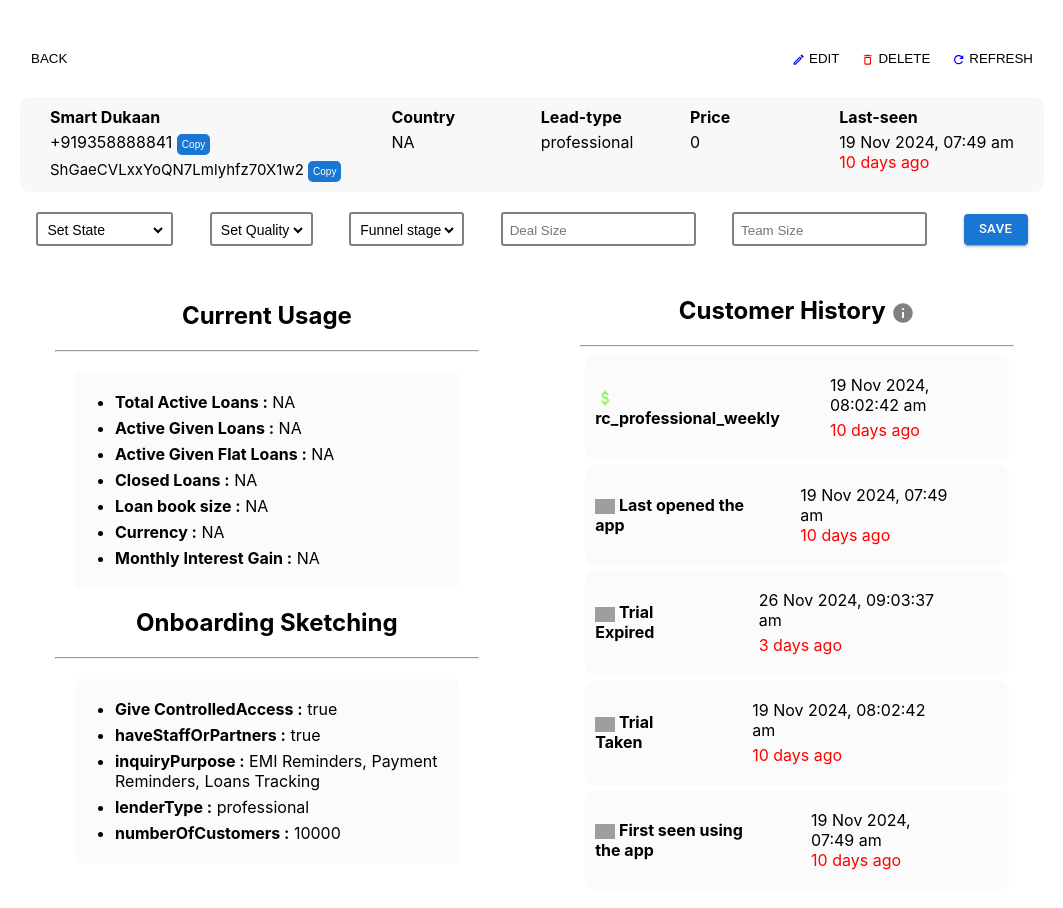
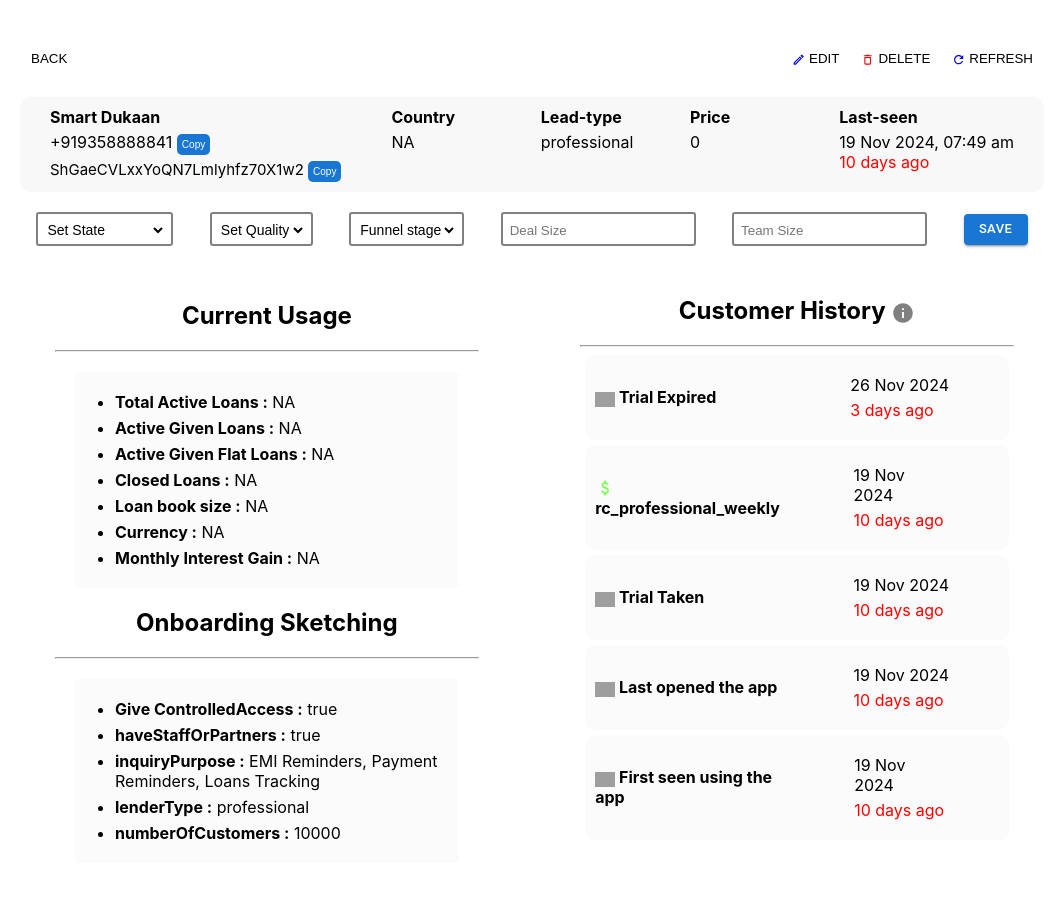
Before and after one commit to bavaniganga/react-fb-dash, a React (Create React App) app: page / in a window 1280 px wide. Shown: the top 908 px of the page, without its empty margins (108-1171 px from the left). Built offline with nearby package versions, Linux system fonts and the light colour scheme; grey boxes are pictures that could not be loaded.

Commit message:
customer history table arranged based on time

```diff
--- a/src/components/UTCdatechange-to-indian.js
+++ b/src/components/UTCdatechange-to-indian.js
@@ -52,7 +52,7 @@
 
 import React from "react";
 
-const DateComponent = ({ date }) => {
+const DateComponent = ({ date, showTime = false }) => {
   if (!date) {
     console.error("Invalid `date` prop:", date);
     return <div>No valid data provided</div>;
@@ -77,23 +77,32 @@
     diffInDays === 0 ? "Today" : rtf.format(-diffInDays, "day");
 
   // Format the date in IST without the comma after the day
-  const options = {
+  const dateoptions = {
     timeZone: "Asia/Kolkata", // Set to IST
     year: "numeric",
     month: "short",
     day: "numeric",
+    // hour: "2-digit",
+    // minute: "2-digit",
+    // hour12: true,
+  };
+  const timeOptions = {
+    timeZone: "Asia/Kolkata",
     hour: "2-digit",
     minute: "2-digit",
     hour12: true,
   };
 
   const formattedDate = parsedDate
-    .toLocaleString("en-IN", options)
+    .toLocaleString("en-IN", dateoptions)
     .replace(/, (\d{4})$/, " $1"); // Remove comma before the year
+  const formattedTime = parsedDate.toLocaleString("en-IN", timeOptions);
 
   return (
     <div>
-      <div>{formattedDate}</div>
+      <div>{formattedDate}, {" "}
+      {showTime && <span>{formattedTime}</span>}
+      </div>
       <div style={{ color: "red" }}>{relativeTime}</div>
     </div>
   );
--- a/src/components/lender-details.js
+++ b/src/components/lender-details.js
@@ -80,7 +80,7 @@
         <p>
           <strong>Last-seen</strong>
         </p>
-        <DateComponent date={data.last_seen} />
+        <DateComponent date={data.last_seen} showTime={true} />
       </div>
     </div>
   );
--- a/src/components/lender-history.js
+++ b/src/components/lender-history.js
@@ -9,9 +9,9 @@
 
   useEffect(() => {
     const durationInMs = 7 * 24 * 60 * 60 * 1000; // 7 days in milliseconds
-  const expiryTime = data.purchased_at_ms
-    ? data.purchased_at_ms + durationInMs
-    : null;
+    const expiryTime = data.expiration_at_ms
+      ? data.expiration_at_ms
+      : data.purchased_at_ms + durationInMs;
 
     // Create an array of history items
     const items = [
@@ -19,16 +19,16 @@
         id: "purchased",
         label: "rc_professional_weekly",
         icon: "/dollaricon.png",
-      time: data.purchased_at_ms || 0,
+        timeMillis: data.purchased_at_ms,
         component: <TimeChangeComponent time={data.purchased_at_ms} />,
       },
       {
         id: "last_opened",
         label: "Last opened the app",
         icon: "/personicon.png",
-      time: data.last_seen || -1, // Assign a fallback value for missing time
+        timeMillis: new Date(data.last_seen).getTime(),
         component: data.last_seen ? (
-        <DateComponent date={data.last_seen} />
+          <TimeChangeComponent time={new Date(data.last_seen).getTime()} />
         ) : (
           "No data available"
         ),
@@ -37,45 +37,46 @@
         id: "trial_expired",
         label: "Trial Expired",
         icon: "/plusicon.png",
-      time: expiryTime || -1, // Assign a fallback value for missing expiry time
+        timeMillis: expiryTime,
         component: expiryTime ? (
-        <TimeChangeComponent time={data.expiration_at_ms} />
+          <TimeChangeComponent time={expiryTime} />
         ) : (
-        <TimeChangeComponent time ={expiryTime} />
+          "No data available"
         ),
       },
       {
         id: "trial_taken",
         label: "Trial Taken",
         icon: "/plusicon.png",
-      time: data.purchased_at_ms || 0,
+        timeMillis: data.purchased_at_ms,
         component: <TimeChangeComponent time={data.purchased_at_ms} />,
       },
       {
         id: "first_seen",
         label: "First seen using the app",
         icon: "/personicon.png",
-      time: data.first_seen || -1, // Assign a fallback value for missing time
+        timeMillis: new Date(data.first_seen).getTime(),
         component: data.first_seen ? (
-        <DateComponent date={data.first_seen} />
+          <TimeChangeComponent time={new Date(data.first_seen).getTime()} />
         ) : (
           "No data available"
         ),
       },
     ];
 
-  // Sort the items by time in descending order (most recent first)
-  const sortedItems = items.sort((a, b) => b.time - a.time);
+    const sortedItems = items.sort((a, b) => {
+      return (b.timeMillis || 0) - (a.timeMillis || 0);
+    });
 
-  // Add unique keys for duplicates
+    console.log("sortedItems_001", sortedItems);
+
     const itemsWithUniqueKeys = sortedItems.map((item, index) => ({
       ...item,
-    key: `${item.id}-${item.time}-${index}`, // Unique key based on id, time, and index
+      key: `${item.id}-${item.time}-${index}`,
     }));
 
     setHistoryItems(itemsWithUniqueKeys);
   }, [data]);
-
 
   return (
     <div className="history-table">
@@ -92,92 +93,3 @@
 };
 
 export default LenderHistory;
-
-// import React, { useState, useEffect } from "react";
-// import { data } from "../constants/data";
-// import DateComponent from "./UTCdatechange-to-indian.js";
-// import TimeChangeComponent from "../components/millisec-indian-component.js";
-// import "../styles/lender-history.css";
-
-// const LenderHistory = () => {
-//   const [expiryTime, setExpiryTime] = useState(null);
-
-//   useEffect(() => {
-//     // Fixed duration for expiration, e.g., 7 days in milliseconds
-//     const durationInMs = 7 * 24 * 60 * 60 * 1000; // 7 days in milliseconds
-
-//     if (data.purchased_at_ms) {
-//       const calculatedExpiryTime = data.purchased_at_ms + durationInMs;
-//       setExpiryTime(calculatedExpiryTime); // Set expiration time in milliseconds
-//     }
-//   }, [data.purchased_at_ms]);
-
-//   return (
-//     <div>
-//       <div className="history-table">
-//         <div className="history">
-//           <strong>
-//             <img src="/dollaricon.png" alt="icon" width="20px" /> Purchased Plan
-//           </strong>
-//           <p>
-//             <TimeChangeComponent time={data.purchased_at_ms} />
-//           </p>
-//         </div>
-
-//         <div className="history">
-//           <strong>
-//             <img src="/personicon.png" alt="icon" width="20px" /> Last opened
-//             the app
-//           </strong>
-//           <p>
-//             <DateComponent date={data.last_seen} />
-//           </p>
-//         </div>
-
-//         {/* Expiry Section */}
-//         <div className="history">
-//           <strong>
-//             <img src="/plusicon.png" alt="icon" width="20px" /> Trial Expired
-//           </strong>
-//           <p>
-//             {expiryTime ? (
-//               <TimeChangeComponent time={expiryTime} />
-//             ) : (
-//               "Calculating..."
-//             )}
-//           </p>
-//         </div>
-
-//         {/* Trial section */}
-//         <div className="history">
-//           <strong>
-//             <img src="/plusicon.png" alt="icon" width="20px" /> Trail Taken
-//           </strong>{" "}
-//           <span>
-//             {" "}
-//             {data.product_id
-//               ? data.product_id === "rc_promo_professional_weekly"
-//                 ? "Professional"
-//                 : "Premium"
-//               : ""}
-//           </span>
-//           <p>
-//             <TimeChangeComponent time={data.purchased_at_ms} />
-//           </p>
-//         </div>
-
-//         <div className="history">
-//           <strong>
-//             <img src="/personicon.png" alt="icon" width="20px" /> First seen
-//             using the app
-//           </strong>
-//           <p>
-//             <DateComponent date={data.first_seen} />
-//           </p>
-//         </div>
-//       </div>
-//     </div>
-//   );
-// };
-
-// export default LenderHistory;
--- a/src/components/millisec-indian-component.js
+++ b/src/components/millisec-indian-component.js
@@ -21,10 +21,10 @@
     year: "numeric",
     month: "short",
     day: "numeric",
-    hour: "2-digit",
-    minute: "2-digit",
-    second: "2-digit",
-    hour12: true,
+    // hour: "2-digit",
+    // minute: "2-digit",
+    // second: "2-digit",
+    // hour12: true,
   };
   const formattedDate = date.toLocaleString("en-IN", options);
 
@@ -48,12 +48,7 @@
           {daysAgo} {daysAgo === 1 ? "day ago" : "days ago"}
         </div>
       )}
-      {/* <div style={{ marginTop: "10px" }}>
-        Expiry Date: {formattedExpiryDate}
-        {isExpired && (
-          <span style={{ color: "red", marginLeft: "10px" }}>Expired</span>
-        )}
-      </div> */}
+
     </div>
   );
 };
```
Lines whose indentation alone changed are shown as unchanged.
